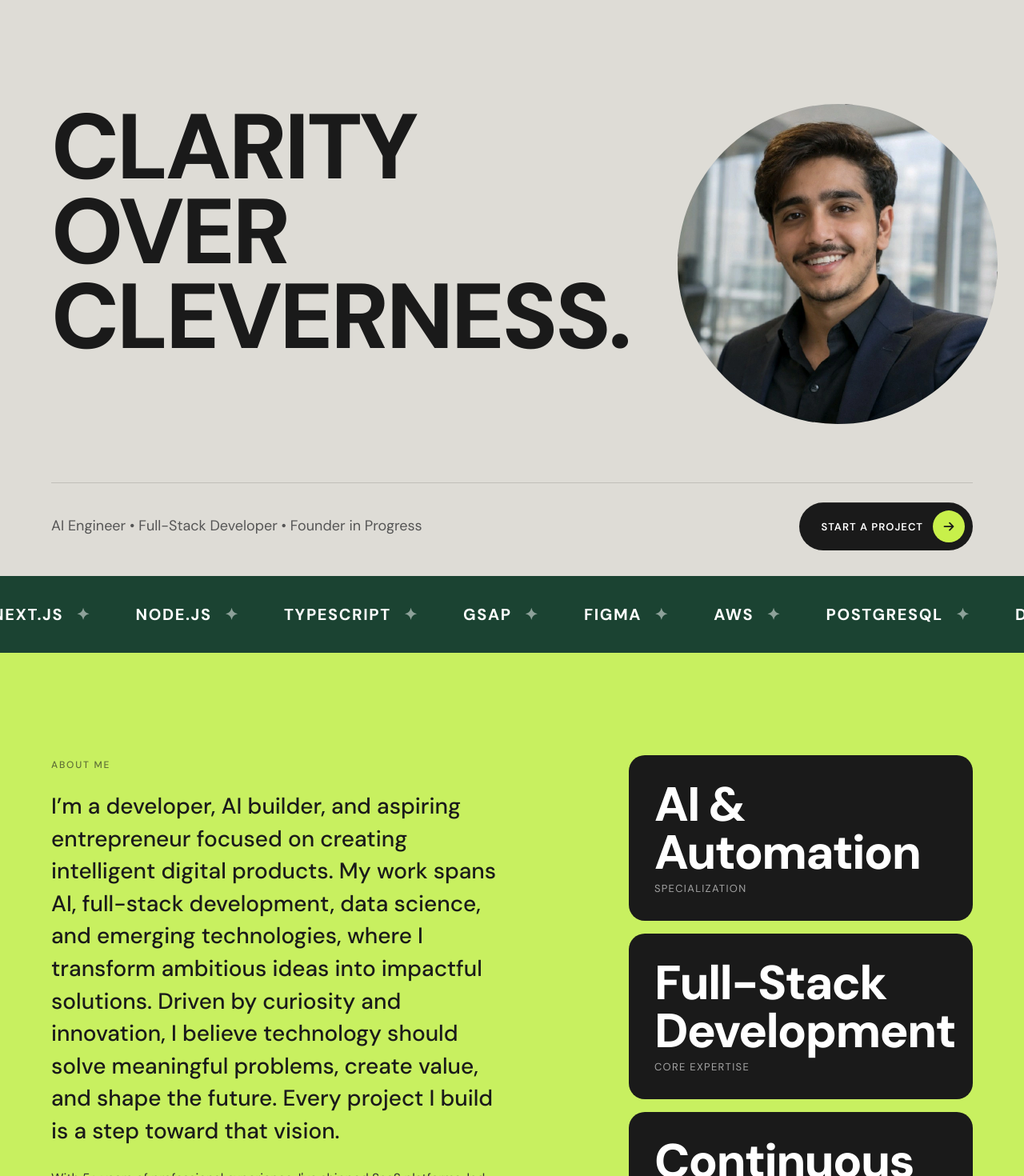
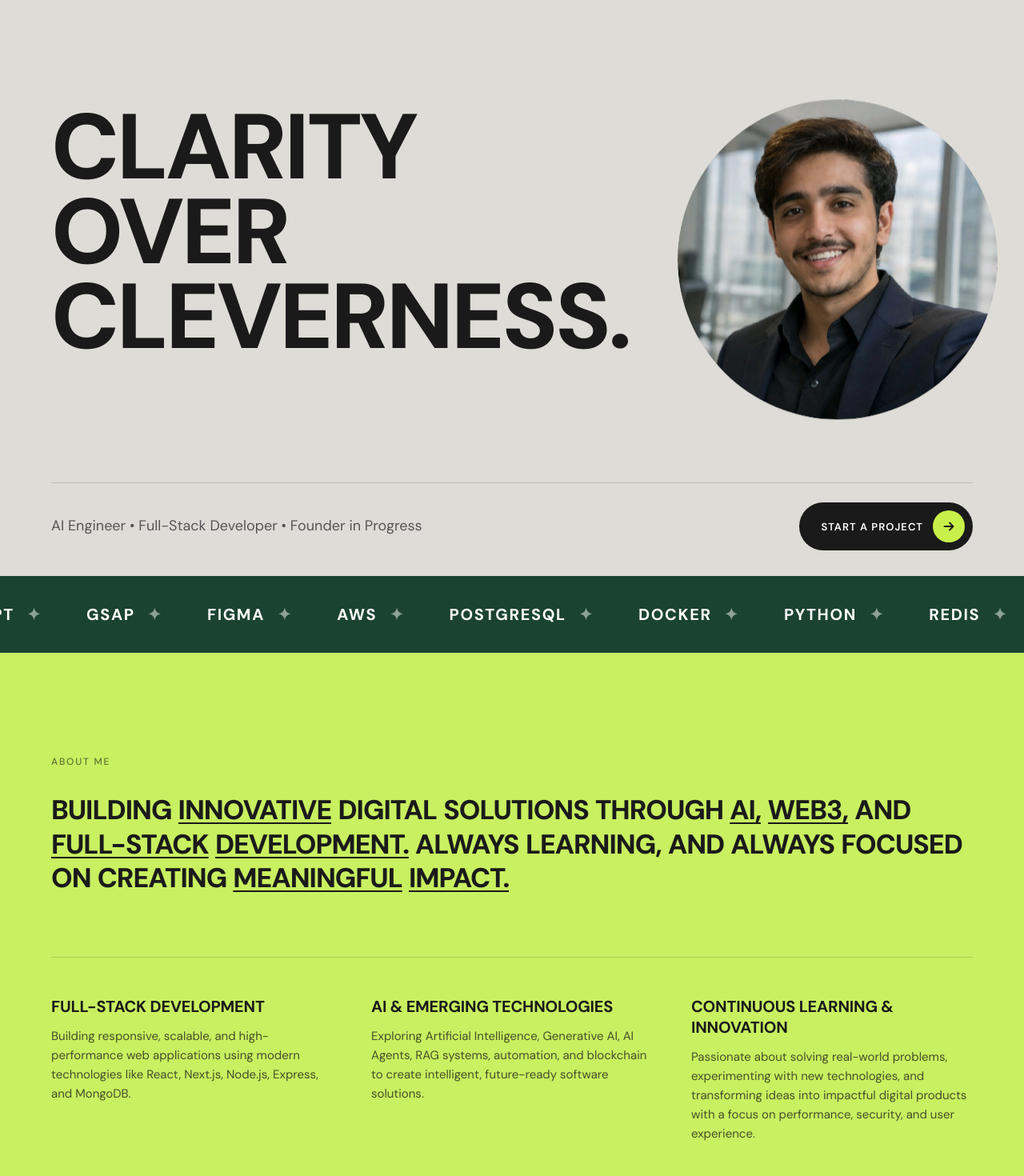
Before and after one commit to yashdarji236/Yash-PortFolio, a React (Vite) app: page / in a window 1280 px wide. Shown: the part 80-1550 px from the top of the page at 80% size. Built offline with nearby package versions, Linux system fonts and the light colour scheme; a web font is replaced by a local one.

Commit message:
Feat : update the content and ui

```diff
--- a/src/App.jsx
+++ b/src/App.jsx
@@ -10,10 +10,26 @@ gsap.registerPlugin(ScrollTrigger);
 
 export default function App() {
   const [loading, setLoading] = useState(true);
+  const [startHero, setStartHero] = useState(false);
 
   const handlePreloaderComplete = useCallback(() => {
     setLoading(false);
   }, []);
+
+  const handleExitStart = useCallback(() => {
+    setStartHero(true);
+  }, []);
+
+  useEffect(() => {
+    if (loading) {
+      document.body.style.overflow = 'hidden';
+    } else {
+      document.body.style.overflow = '';
+    }
+    return () => {
+      document.body.style.overflow = '';
+    };
+  }, [loading]);
 
   useEffect(() => {
     if (loading) return;
@@ -36,13 +52,8 @@ export default function App() {
 
     window.lenisInstance = lenis;
 
-    // The DOM just swapped from <Preloader> to the full <Portfolio> tree,
-    // which changes every section's height. Child components (e.g. Hero)
-    // create their own ScrollTriggers in their own mount effects, and those
-    // fire BEFORE this one (React runs child effects before parent effects).
-    // So by the time we get here, triggers may have been measured against
-    // a layout that's still settling. Refresh on the next frame once
-    // everything has painted, so trigger start/end positions are accurate.
+    // The DOM has been paint-settled and the preloader is unmounted.
+    // Refresh ScrollTriggers once everything has painted to ensure accurate layout calculations.
     const raf = requestAnimationFrame(() => {
       ScrollTrigger.refresh();
     });
@@ -57,8 +68,13 @@ export default function App() {
 
   return (
     <>
-      {loading && <Preloader onComplete={handlePreloaderComplete} />}
-      {!loading && <Portfolio />}
+      <Portfolio startHero={startHero} />
+      {loading && (
+        <Preloader
+          onComplete={handlePreloaderComplete}
+          onExitStart={handleExitStart}
+        />
+      )}
     </>
   );
 }
--- a/src/components/About.jsx
+++ b/src/components/About.jsx
@@ -1,45 +1,48 @@
 export default function About() {
+  const text = "Building innovative digital solutions through AI, Web3, and full-stack development. Always learning, and always focused on creating meaningful impact.";
+  const words = text.split(" ");
+  const underlinedWords = ["innovative", "AI,", "Web3,", "full-stack", "development.", "meaningful", "impact."];
+
+  const details = [
+    {
+      title: "Full-Stack Development",
+      desc: "Building responsive, scalable, and high-performance web applications using modern technologies like React, Next.js, Node.js, Express, and MongoDB."
+    },
+    {
+      title: "AI & Emerging Technologies",
+      desc: "Exploring Artificial Intelligence, Generative AI, AI Agents, RAG systems, automation, and blockchain to create intelligent, future-ready software solutions."
+    },
+    {
+      title: "Continuous Learning & Innovation",
+      desc: "Passionate about solving real-world problems, experimenting with new technologies, and transforming ideas into impactful digital products with a focus on performance, security, and user experience."
+    }
+  ];
+
   return (
     <section id="about" className="about-section">
-      <div className="about-grid">
-        <div className="about-left">
-          <span className="eyebrow" style={{ color: 'rgba(26, 26, 26, 0.6)' }}>ABOUT ME</span>
+      <div className="about-container">
+        <span className="eyebrow" style={{ color: 'rgba(26, 26, 26, 0.6)', display: 'block', marginBottom: '32px' }}>
+          ABOUT ME
+        </span>
+        <h2 className="about-title">
+          {words.map((word, idx) => {
+            const isUnderlined = underlinedWords.includes(word);
+            return (
+              <span key={idx} className={`roll-word ${isUnderlined ? 'underlined-word' : ''}`}>
+                <span className="roll-word-inner">
+                  <span className="roll-word-default">{word}</span>
+                  <span className="roll-word-hover">{word}</span>
+                </span>
+              </span>
+            );
+          })}
+        </h2>
 
-          <div className="about-reveal-block" style={{ marginBottom: 24 }}>
-            <h2
-              className="display-text"
-              style={{
-                fontSize: 'clamp(20px, 2.5vw, 28px)',
-                fontWeight: 500,
-                lineHeight: 1.45,
-                textTransform: 'none',
-                letterSpacing: 0,
-                maxWidth: 580,
-              }}
-            >
-             I’m a developer, AI builder, and aspiring entrepreneur focused on creating intelligent digital products. My work spans AI, full-stack development, data science, and emerging technologies, where I transform ambitious ideas into impactful solutions.
-
-Driven by curiosity and innovation, I believe technology should solve meaningful problems, create value, and shape the future. Every project I build is a step toward that vision.
-
-            </h2>
-          </div>
-
-          <div className="about-reveal-block">
-            <p className="body-text" style={{ color: '#333333', lineHeight: 1.7 }}>
-              With 5+ years of professional experience, I've shipped SaaS platforms, led frontend teams, and built systems used by thousands of users daily. I work best when design and engineering are treated as one discipline.
-            </p>
-          </div>
-        </div>
-
-        <div className="about-right">
-          {[
-            ['AI & Automation', 'Specialization'],
-            ['Full-Stack Development', 'Core Expertise'],
-            ['Continuous Learning', 'Growth Mindset'],
-          ].map(([number, label]) => (
-            <div className="about-stat-card hoverable" key={label}>
-              <div className="about-stat-number">{number}</div>
-              <div className="about-stat-label">{label}</div>
+        <div className="about-details-grid">
+          {details.map((item, idx) => (
+            <div key={idx} className="about-detail-col">
+              <h3 className="about-detail-title">{item.title}</h3>
+              <p className="about-detail-desc">{item.desc}</p>
             </div>
           ))}
         </div>
--- a/src/components/Hero.jsx
+++ b/src/components/Hero.jsx
@@ -5,16 +5,26 @@ import heroIcon from "../assets/hero-icon.png";
 
 gsap.registerPlugin(ScrollTrigger);
 
-export default function Hero() {
+export default function Hero({ startAnimation }) {
   const line1Ref = useRef(null);
   const line2Ref = useRef(null);
   const line3Ref = useRef(null);
   const subtitleRef = useRef(null);
   const ctaRef = useRef(null);
-  const imageRef = useRef(null);
+  const imageContainerRef = useRef(null);
   const sectionRef = useRef(null);
 
+  const handleMouseMove = (e) => {
+    const rect = e.currentTarget.getBoundingClientRect();
+    const x = e.clientX - rect.left;
+    const y = e.clientY - rect.top;
+    e.currentTarget.style.setProperty("--mouse-x", `${x}px`);
+    e.currentTarget.style.setProperty("--mouse-y", `${y}px`);
+  };
+
   useEffect(() => {
+    if (!startAnimation) return;
+
     // gsap.context scopes every tween/ScrollTrigger created inside it to this
     // component, and ctx.revert() below undoes ALL of them cleanly. This is
     // what protects you from React 18 Strict Mode's double-invoke in dev
@@ -26,7 +36,7 @@ export default function Hero() {
       // Set the "from" state synchronously before paint so there's no flash
       // of fully-visible content before the timeline starts.
       gsap.set(lines, { yPercent: 110, opacity: 0, rotateX: 8 });
-      gsap.set(imageRef.current, { scale: 0.85, opacity: 0 });
+      gsap.set(imageContainerRef.current, { scale: 0.85, opacity: 0 });
       gsap.set([subtitleRef.current, ctaRef.current], { y: 24, opacity: 0 });
 
       const tl = gsap.timeline({ defaults: { ease: "power4.out" } });
@@ -39,7 +49,7 @@ export default function Hero() {
         stagger: 0.15,
       })
         .to(
-          imageRef.current,
+          imageContainerRef.current,
           { scale: 1, opacity: 1, duration: 1.0 },
           "-=0.8"
         )
@@ -71,7 +81,7 @@ export default function Hero() {
       // The hero image loading after mount shifts page layout, which throws
       // off every ScrollTrigger start position calculated above. Recompute
       // them once the image is actually in the DOM at its final size.
-      const imgEl = imageRef.current;
+      const imgEl = imageContainerRef.current?.querySelector(".base-image");
       const refresh = () => ScrollTrigger.refresh();
       if (imgEl && !imgEl.complete) {
         imgEl.addEventListener("load", refresh);
@@ -85,7 +95,7 @@ export default function Hero() {
     }, sectionRef);
 
     return () => ctx.revert(); // kills timeline + all ScrollTriggers + resets inline styles
-  }, []);
+  }, [startAnimation]);
 
   const handleCtaClick = () => {
     const contactSection = document.getElementById("contact");
@@ -120,12 +130,22 @@ export default function Hero() {
         </div>
 
         <div className="hero-right">
-          <img
-            ref={imageRef}
-            src={heroIcon}
-            alt="Hero Icon"
-            className="hero-image"
-          />
+          <div
+            ref={imageContainerRef}
+            className="hero-image-container hoverable"
+            onMouseMove={handleMouseMove}
+          >
+            <img
+              src={heroIcon}
+              alt="Hero Icon"
+              className="hero-image base-image"
+            />
+            <img
+              src={heroIcon}
+              alt="Hero Icon Reveal"
+              className="hero-image reveal-image"
+            />
+          </div>
         </div>
       </div>
 
--- a/src/components/Portfolio.jsx
+++ b/src/components/Portfolio.jsx
@@ -11,14 +11,14 @@ import Contact from './Contact';
 import Footer from './Footer';
 import ErrorBoundary from './ErrorBoundary';
 
-export default function Portfolio() {
+export default function Portfolio({ startHero }) {
   return (
     <ErrorBoundary>
       <Cursor />
       <div className="page-wrapper">
         <Navbar />
         <main>
-          <Hero />
+          <Hero startAnimation={startHero} />
           <Marquee />
           <About />
           <Services />
--- a/src/components/Services.jsx
+++ b/src/components/Services.jsx
@@ -42,6 +42,12 @@ export default function Services() {
       name: 'DevOps & Performance',
       tags: ['Docker', 'CI/CD', 'Vercel'],
       desc: 'Deploy faster, scale cheaper, and ship with total confidence.',
+    },
+    {
+      num: '06',
+      name: 'Web3 Development',
+      tags: ['Solidity', 'Ethers.js', 'MetaMask'],
+      desc: 'Decentralized applications, secure smart contracts, and seamless Web3 wallet integrations.',
     },
   ];
 
--- a/src/index.css
+++ b/src/index.css
@@ -71,6 +71,16 @@
 html {
   scroll-behavior: auto;
   /* Lenis handles smooth scroll, NOT CSS */
+  -ms-overflow-style: none;
+  /* IE and Edge */
+  scrollbar-width: none;
+  /* Firefox */
+}
+
+/* Hide scrollbar for Chrome, Safari and Opera */
+html::-webkit-scrollbar,
+body::-webkit-scrollbar {
+  display: none;
 }
 
 body {
@@ -277,12 +287,62 @@ a.hero-cta-pill:active,
   flex-shrink: 0;
 }
 
-.hero-image {
+/* Container for the dual-image hover spotlight effect */
+.hero-image-container {
   width: 400px;
   height: 400px;
+  border-radius: 50%;
+  position: relative;
+  overflow: hidden;
+  animation: float 4s ease-in-out infinite;
+}
+
+.hero-image {
+  width: 100%;
+  height: 100%;
   object-fit: contain;
-  animation: float 4s ease-in-out infinite;
   border-radius: 50%;
+}
+
+/* Base image is normal by default. Turns grayscale on hover. */
+.hero-image.base-image {
+  transition: filter 0.5s cubic-bezier(0.25, 1, 0.5, 1);
+  display: block;
+}
+
+.hero-image-container:hover .hero-image.base-image {
+  filter: grayscale(100%) contrast(1.15) brightness(0.95);
+}
+
+/* Reveal image sits exactly on top and is clipped to the cursor size */
+.hero-image.reveal-image {
+  position: absolute;
+  top: 0;
+  left: 0;
+  pointer-events: none;
+  opacity: 0;
+  transition: opacity 0.3s ease;
+  clip-path: circle(0px at var(--mouse-x, 50%) var(--mouse-y, 50%));
+}
+
+.hero-image-container:hover .hero-image.reveal-image {
+  opacity: 1;
+  /* Spotlight size matches cursor ring hover radius (28px) */
+  clip-path: circle(28px at var(--mouse-x, 50%) var(--mouse-y, 50%));
+  transition: opacity 0.3s ease, clip-path 0.08s ease-out;
+}
+
+/* Float animation keyframes */
+@keyframes float {
+
+  0%,
+  100% {
+    transform: translateY(0);
+  }
+
+  50% {
+    transform: translateY(-10px);
+  }
 }
 
 @media (max-width: 768px) {
@@ -291,7 +351,7 @@ a.hero-cta-pill:active,
     flex-direction: column;
   }
 
-  .hero-image {
+  .hero-image-container {
     width: 360px;
     height: 360px;
   }
@@ -639,41 +699,116 @@ a.hero-cta-pill:active,
   padding: var(--section-pad) var(--gutter);
 }
 
-.about-grid {
+.about-container {
+  width: 100%;
+  max-width: 1440px;
+  margin: 0 auto;
+}
+
+.about-title {
+  font-family: var(--font-display);
+  font-size: clamp(18px, 2.8vw, 34px);
+  font-weight: 800;
+  line-height: 1.25;
+  letter-spacing: -0.03em;
+  color: var(--black);
+  text-transform: uppercase;
+  max-width: 1200px;
+}
+
+/* Word Roll Transition Styles */
+.roll-word {
+  display: inline-flex;
+  overflow: hidden;
+  position: relative;
+  vertical-align: bottom;
+  margin-right: 0.24em;
+  /* space between words */
+}
+
+.roll-word-inner {
+  display: inline-block;
+  position: relative;
+  transform-style: preserve-3d;
+  height: 1.25em;
+  /* Ensure single line height */
+}
+
+.roll-word-default {
+  display: block;
+  transition: transform 0.4s cubic-bezier(0.25, 1, 0.5, 1);
+  transform: translateY(0%);
+}
+
+.roll-word-hover {
+  display: block;
+  position: absolute;
+  top: 0;
+  left: 0;
+  width: 100%;
+  height: 100%;
+  transition: transform 0.4s cubic-bezier(0.25, 1, 0.5, 1);
+  transform: translateY(-100%);
+  /* Start above (at -100%) */
+}
+
+/* Hover State: default slides down, hover slides down from above to original */
+.roll-word:hover .roll-word-default {
+  transform: translateY(100%);
+}
+
+.roll-word:hover .roll-word-hover {
+  transform: translateY(0%);
+}
+
+/* Underline styles for important words in About title */
+.roll-word.underlined-word .roll-word-default,
+.roll-word.underlined-word .roll-word-hover {
+  text-decoration: underline;
+  text-decoration-color: var(--black);
+  text-decoration-thickness: 2px;
+  text-underline-offset: 4px;
+}
+
+/* About Details Grid */
+.about-details-grid {
   display: grid;
-  grid-template-columns: 60fr 40fr;
-  gap: clamp(40px, 6vw, 100px);
-  align-items: start;
-}
-
-.about-stat-card {
-  background: var(--black);
-  color: var(--white);
-  border-radius: 20px;
-  padding: clamp(20px, 4vw, 32px);
-  margin-bottom: 16px;
-  transition: transform 0.3s, box-shadow 0.3s;
-}
-
-.about-stat-card:hover {
-  transform: translateY(-4px);
-  box-shadow: 0 10px 20px rgba(0, 0, 0, 0.15);
-}
-
-.about-stat-number {
-  font-size: clamp(44px, 5vw, 60px);
-  font-weight: 800;
-  line-height: 1;
-  letter-spacing: -0.03em;
-}
-
-.about-stat-label {
-  font-size: 13px;
-  font-weight: 400;
-  color: rgba(255, 255, 255, 0.6);
-  margin-top: 6px;
+  grid-template-columns: repeat(3, 1fr);
+  gap: clamp(24px, 4vw, 48px);
+  margin-top: clamp(48px, 6vw, 80px);
+  border-top: 1px solid rgba(26, 26, 26, 0.15);
+  padding-top: clamp(24px, 4vw, 48px);
+}
+
+.about-detail-col {
+  display: flex;
+  flex-direction: column;
+  gap: 12px;
+}
+
+.about-detail-title {
+  font-family: var(--font-display);
+  font-size: clamp(16px, 1.8vw, 20px);
+  font-weight: 700;
+  color: var(--black);
   text-transform: uppercase;
-  letter-spacing: 0.1em;
+  letter-spacing: -0.01em;
+}
+
+.about-detail-desc {
+  font-family: var(--font-body);
+  font-size: clamp(13px, 1.3vw, 15px);
+  line-height: 1.6;
+  color: rgba(26, 26, 26, 0.75);
+}
+
+@media (max-width: 768px) {
+  .about-details-grid {
+    grid-template-columns: 1fr;
+    gap: 32px;
+    margin-top: 40px;
+    padding-top: 32px;
+  }
 }
 
 /* SERVICES */
@@ -1829,3 +1964,17 @@ nav {
   color: var(--white) !important;
   border-color: var(--black) !important;
 }
+
+/* Initial hidden states for Hero entrance animation */
+.hero-word {
+  opacity: 0;
+}
+
+.hero-image-container {
+  opacity: 0;
+}
+
+.hero-bottom-bar .body-text,
+.hero-cta-pill {
+  opacity: 0;
+}
```
Also changed, not shown: src/components/Preloader.jsx (+8 -2 lines).
